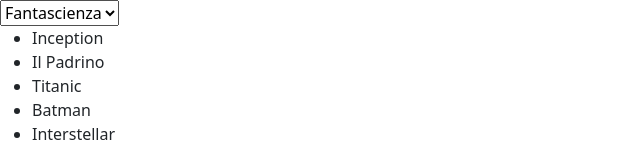
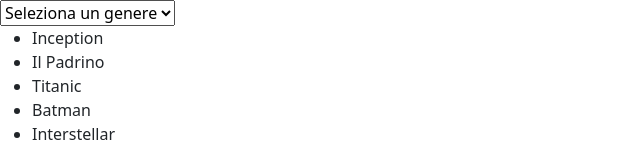
Before and after one commit to SimoneZoroddu/react-movie-filter, a React (Vite) app: page / in a window 1280 px wide. Shown: the top 150 px of the page, without its empty margins (0-640 px from the left). Built offline with nearby package versions, Linux system fonts and the light colour scheme.

Commit message:
end of exercise

```diff
--- a/src/components/AppMain.jsx
+++ b/src/components/AppMain.jsx
@@ -1,6 +1,4 @@
 import { useEffect, useState } from "react"
-
-
 
 
 export default function AppMain({ array }) {
@@ -12,50 +10,44 @@
     //console.log(settedGenre);
 
 
-    const [films, setFilms] = useState(settedGenre)
-
+    const [genre, setGenre] = useState('')
+    //console.log(genre);
+    const [filmsFiltered, setfilmsFiltered] = useState([])
 
     useEffect(() => {
+        const filteredFilms = array.filter(filterFilms => filterFilms.genre.includes(genre))
+        //console.log(filteredFilms);
+        setfilmsFiltered(filteredFilms)
 
-    }, [films])
+    }, [genre])
 
 
     return (
         <>
-            <select name="Films" id="films">
+            <select name="Films" id="films" value={genre} onChange={(e) => setGenre(e.target.value)}>
+                <option value="">Seleziona un genere</option>
+                {
+                    settedGenre.map((singleGenre, index) => (
 
-                {
-                    films.map((genre, index) => (
-
-                        <option value={genre} key={index} > {genre}</option>
-
+                        <option key={index} value={singleGenre} > {singleGenre}</option>
 
                     ))
 
                 }
-
             </select >
-
             <ul>
                 {
-                    array.map((singleArray, index) => (
+                    filmsFiltered.map((singleArray, index) => (
 
                         <li key={index}>{singleArray.title}</li>
 
                     ))
 
-
                 }
             </ul>
-
-
-
         </>
     )
 }
-
-
-
 
 
 
```
